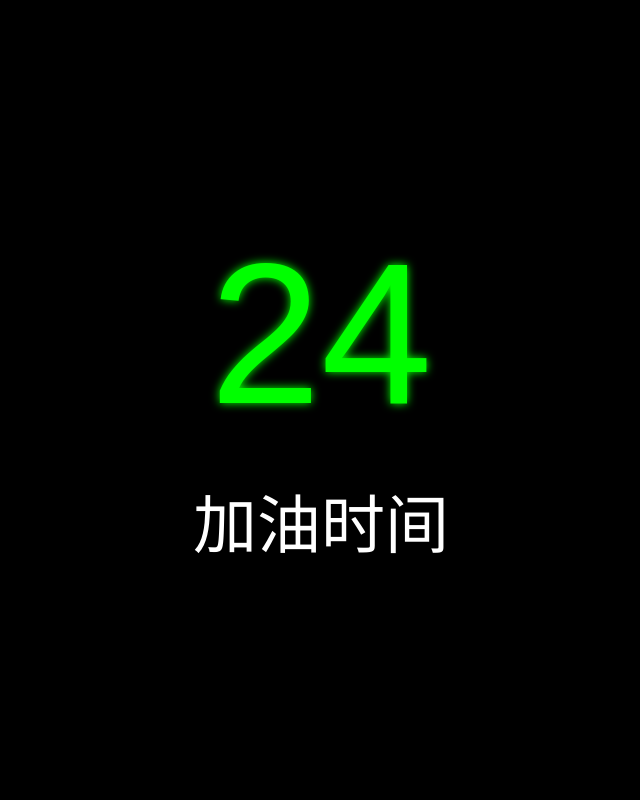
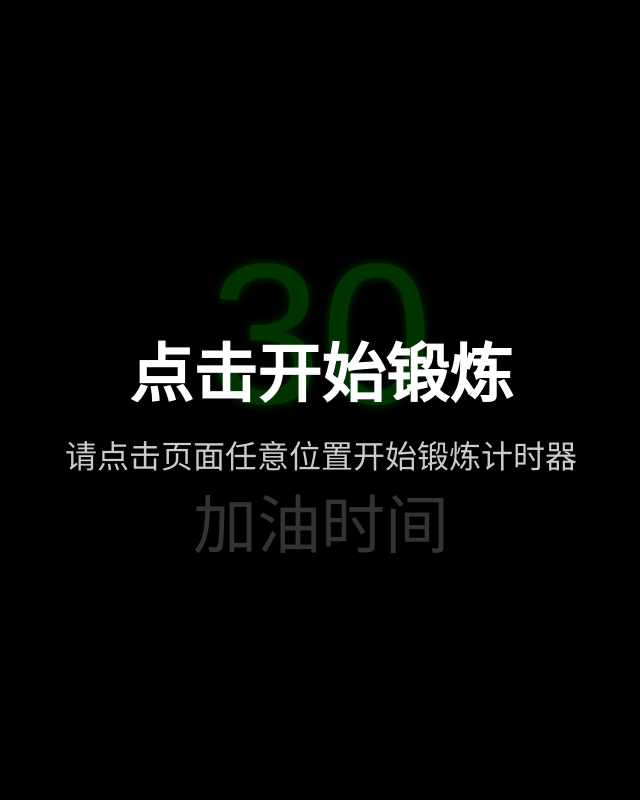
Before and after one commit to ajmd789/Zpython, a Django app: page /duanlian in a window 1280 px wide. Shown: the whole page, without its empty margins (319-959 px from the left). Run offline with Django 4.2, Linux system fonts and the light colour scheme; some web fonts are replaced.

Commit message:
feat: 添加用户交互提示并延迟计时器启动
添加全屏交互提示层，要求用户点击后才会开始计时器和播放音频
修改计时器逻辑，等待用户交互后才初始化音频和计时器

```diff
--- a/zapp/templates/zapp/duanlian.html
+++ b/zapp/templates/zapp/duanlian.html
@@ -55,6 +55,37 @@
             text-align: center;
         }
 
+        /* 用户交互提示样式 */
+        #interaction-prompt {
+            position: fixed;
+            top: 0;
+            left: 0;
+            width: 100%;
+            height: 100%;
+            background-color: rgba(0, 0, 0, 0.8);
+            display: flex;
+            justify-content: center;
+            align-items: center;
+            z-index: 1000;
+            cursor: pointer;
+        }
+
+        .prompt-content {
+            text-align: center;
+            color: #fff;
+            font-family: 'Digital', sans-serif;
+        }
+
+        .prompt-content h2 {
+            font-size: 8vw;
+            margin-bottom: 2vh;
+        }
+
+        .prompt-content p {
+            font-size: 4vw;
+            opacity: 0.8;
+        }
+
         /* 横屏样式调整 */
         @media screen and (orientation: landscape) {
             #timer {
@@ -64,6 +95,14 @@
             #status {
                 font-size: 8vh;
             }
+
+            .prompt-content h2 {
+                font-size: 8vh;
+            }
+
+            .prompt-content p {
+                font-size: 4vh;
+            }
         }
     </style>
 </head>
@@ -71,6 +110,14 @@
     <div id="timer-container">
         <div id="timer">30</div>
         <div id="status">加油时间</div>
+    </div>
+
+    <!-- 用户交互提示 -->
+    <div id="interaction-prompt">
+        <div class="prompt-content">
+            <h2>点击开始锻炼</h2>
+            <p>请点击页面任意位置开始锻炼计时器</p>
+        </div>
     </div>
 
     <audio id="audio-refuel" src="/apipy/static/加油.mp3" preload="auto"></audio>
@@ -82,6 +129,7 @@
         const statusElement = document.getElementById('status');
         const audioRefuel = document.getElementById('audio-refuel');
         const audioRest = document.getElementById('audio-rest');
+        const interactionPrompt = document.getElementById('interaction-prompt');
 
         // 状态常量
         const STATUS_REFUEL = '加油';
@@ -91,6 +139,8 @@
         // 初始化状态
         let currentStatus = STATUS_REFUEL;
         let countdown = DURATION;
+        let timerInterval = null;
+        let userInteracted = false;
 
         // 播放音频
         function playAudio(status) {
@@ -130,9 +180,26 @@
         // 初始化
         function init() {
             updateDisplay();
+            // 不自动播放音频，等待用户交互
+        }
+
+        // 处理用户交互
+        function handleUserInteraction() {
+            if (userInteracted) return;
+
+            userInteracted = true;
+
+            // 隐藏交互提示
+            interactionPrompt.style.display = 'none';
+
+            // 开始播放音频和计时器
             playAudio(currentStatus);
-            // 每秒更新一次
-            setInterval(timer, 1000);
+            timerInterval = setInterval(timer, 1000);
+
+            // 移除所有交互事件监听器
+            document.removeEventListener('click', handleUserInteraction);
+            document.removeEventListener('touchstart', handleUserInteraction);
+            document.removeEventListener('keydown', handleUserInteraction);
         }
 
         // 页面加载完成后初始化
@@ -140,6 +207,11 @@
 
         // 处理窗口大小变化
         window.addEventListener('resize', updateDisplay);
+
+        // 添加用户交互事件监听器
+        document.addEventListener('click', handleUserInteraction);
+        document.addEventListener('touchstart', handleUserInteraction);
+        document.addEventListener('keydown', handleUserInteraction);
     </script>
 </body>
 </html>
```
